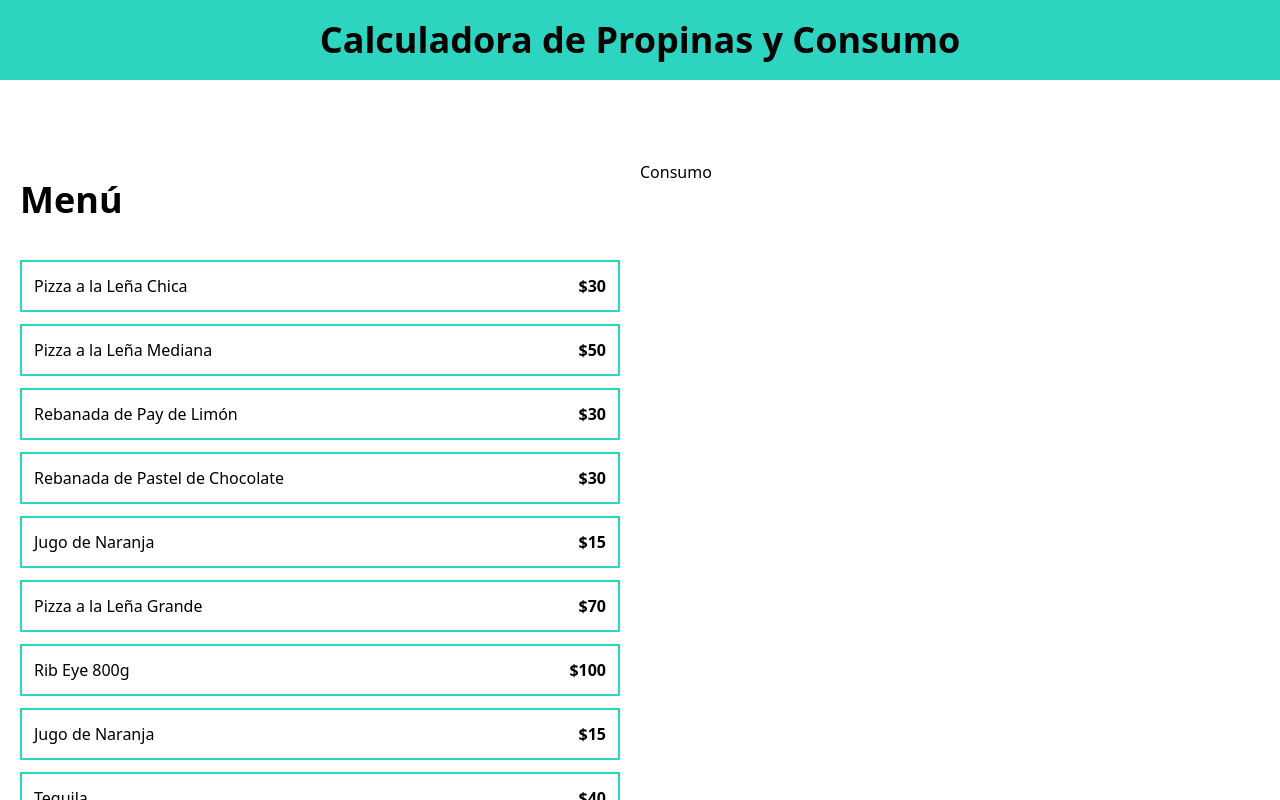
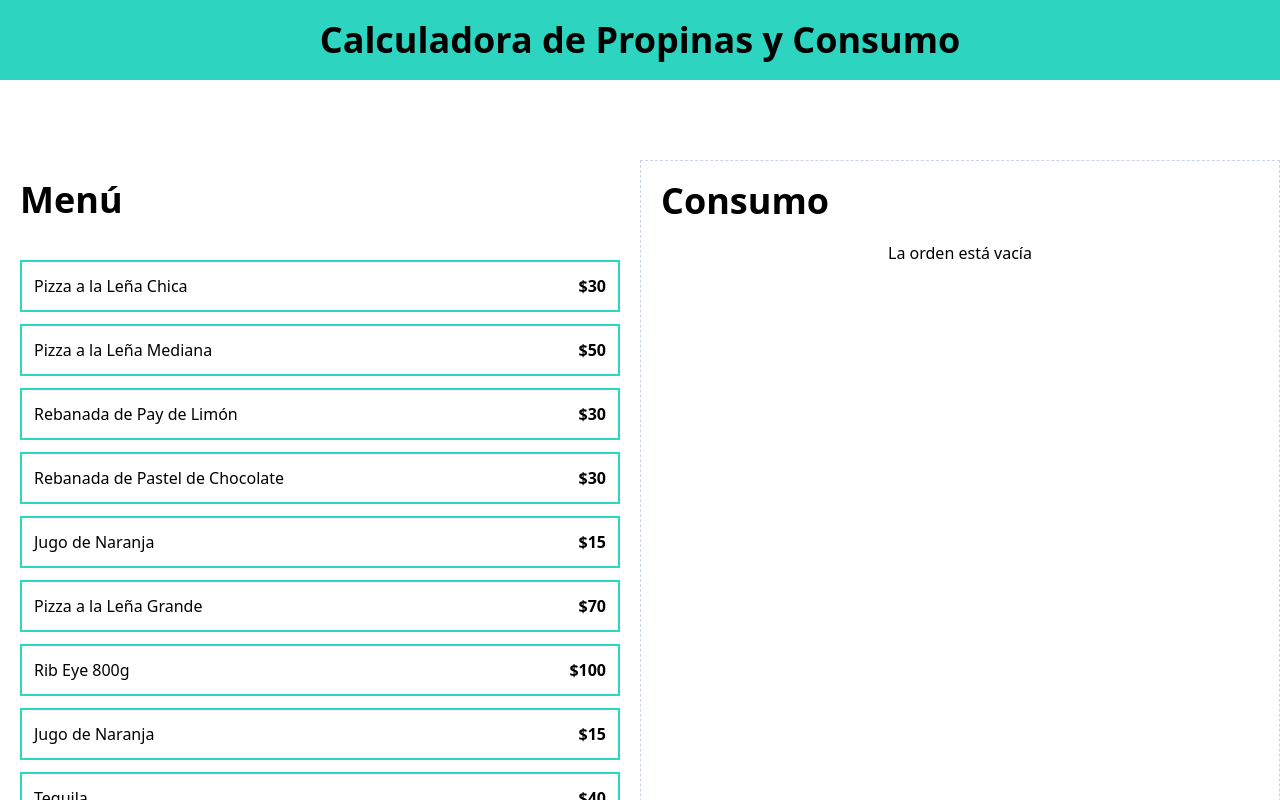
Before and after one commit to tatatadlisixti4/calculadora_propinas, a React (Vite) app: page / in a window 1280 px wide. Shown: the top 800 px of the page. Built offline with nearby package versions, Linux system fonts and the light colour scheme.

Commit message:
Mostrando el consumo de la orden

```diff
--- a/src/App.tsx
+++ b/src/App.tsx
@@ -1,10 +1,13 @@
+// Data
 import {menuItems} from "./data/db"
+// Componentes
 import MenuItem from "./components/MenuItem.tsx"
-import useOrder from "./hooks/useOrder.ts";
-
+import OrderContents from "./components/OrderContents.tsx"
+// Hooks
+import useOrder from "./hooks/useOrder.ts"
 
 function App() {
-    const {addItem} = useOrder()
+    const {order, addItem} = useOrder()
     return (
         <>
             <header className="bg-teal-400 py-5">
@@ -16,7 +19,7 @@
                     <h2 className="text-4xl font-black">Menú</h2>
                     <div className="space-y-3 mt-10">
                         {menuItems.map(item => (
-                            <MenuItem
+                        <MenuItem
                                 key={item.id}
                                 item={item}
                                 addItem={addItem}
@@ -25,8 +28,10 @@
                     </div>
                 </div>
 
-                <div>
-                    <h2>Consumo</h2>
+                <div className="border border-dashed border-slate-300 p-5 space-y-10 ">
+                    <OrderContents
+                        order={order}
+                    />
                 </div>
             </main>
 
--- /dev/null
+++ b/src/components/OrderContents.tsx
@@ -0,0 +1,26 @@
+import {OrderItem} from "../types";
+
+type OrderContentsProps = {
+    order: OrderItem[]
+}
+export default function OrderContents({order} : OrderContentsProps) {
+    return (
+        <div>
+            <h2 className="font-black text-4xl">Consumo</h2>
+            <div className="space-y-3 mt-5">
+                { order.length === 0 ?
+                    <p className="text-center">La orden está vacía</p>
+                    : (
+                        order.map(item => (
+                            <div key={item.id}>
+                                <p>
+                                    {item.name}
+                                </p>
+                            </div>
+                        ))
+                    )
+                }
+            </div>
+        </div>
+    )
+}
--- a/src/hooks/useOrder.ts
+++ b/src/hooks/useOrder.ts
@@ -10,7 +10,8 @@
         const itemExist = order.find(orderItem => orderItem.id === item.id)
         if(itemExist) {
             const updatedOrder = order.map ( orderItem => orderItem.id === item.id ?
-                {...orderItem, quantity: orderItem.quantity + 1} :
+                {...orderItem, quantity: orderItem.quantity + 1}
+                :
                 orderItem
             )
             setOrder(updatedOrder)
@@ -19,9 +20,9 @@
             setOrder([...order, newItem])
         }
     }
-    console.log(order)
 
     return {
+        order,
         addItem
     }
 }
```
